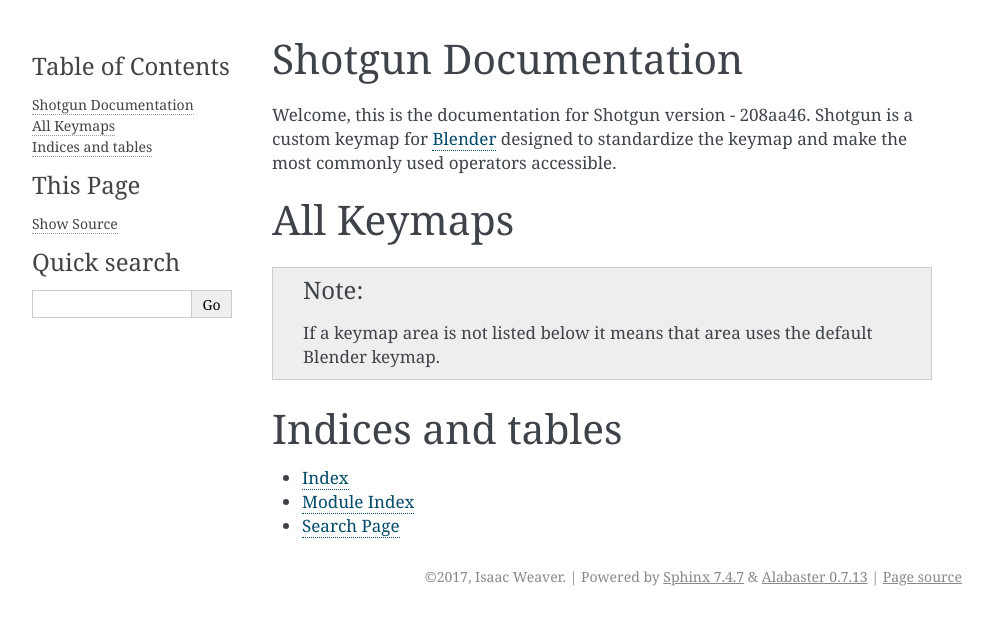
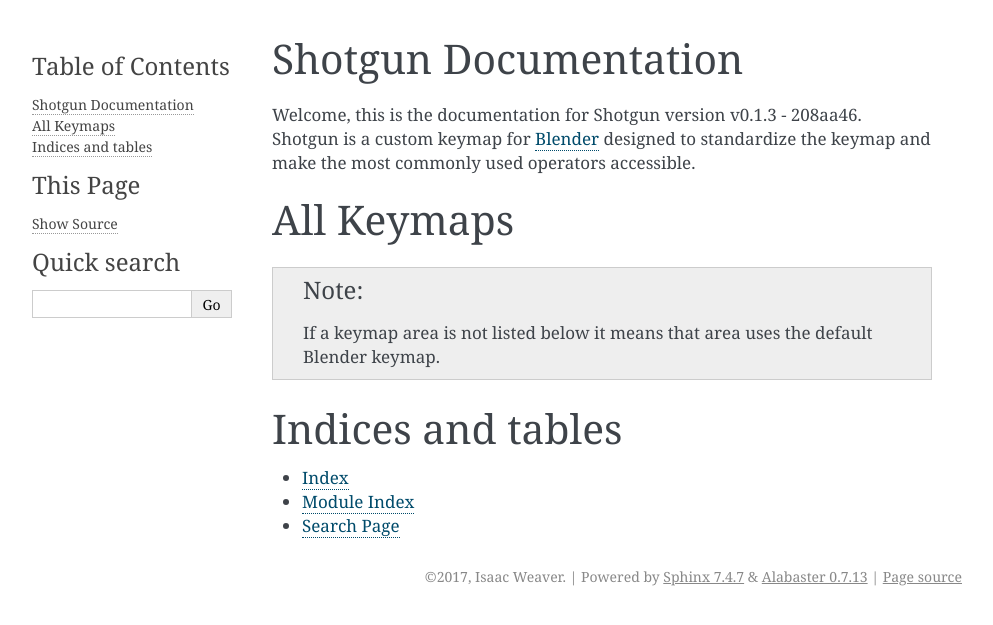
Before and after one commit to wisaac407/shotgun, a Sphinx documentation site: the page built from doc/index.rst, in a window 1280 px wide. Shown: the top 625 px of the page, without its empty margins (148-1141 px from the left). Built offline with Sphinx 7.4.7, drawn with Linux system fonts in a browser that asks for light colours; pages that are not in the unit, such as notebooks, are missing from menus.

```diff
--- a/doc/conf.py
+++ b/doc/conf.py
@@ -17,8 +17,8 @@ project = 'Shotgun'
 copyright = '2017, Isaac Weaver'
 author = 'Isaac Weaver'
 
-version = ' - 208aa46'
-release = ' - 208aa46'
+version = 'v0.1.3 - 208aa46'
+release = 'v0.1.3 - 208aa46'
 
 intersphinx_mapping = {
     'blender': ('http://docs.blender.org/api/blender_python_api_master/', '../blender_objects.inv')
--- a/doc/index.rst
+++ b/doc/index.rst
@@ -1,7 +1,7 @@
 
 Shotgun Documentation
 =====================
-Welcome, this is the documentation for Shotgun version  - 208aa46.
+Welcome, this is the documentation for Shotgun version v0.1.3 - 208aa46.
 Shotgun is a custom keymap for `Blender <http://www.blender.org>`_ designed to standardize the keymap and make the most
 commonly used operators accessible.
 
--- a/doc/keymaps/nodeeditor.rst
+++ b/doc/keymaps/nodeeditor.rst
@@ -248,7 +248,7 @@ Detailed Reference
 
    Search and Add Node
 
-   bpy.ops.node.add_search(type="", use_transform=False, settings=[], node_item='0')
+   bpy.ops.node.add_search(settings=[], type="", use_transform=False, node_item='0')
 
 
    +--------------+--------+
```
